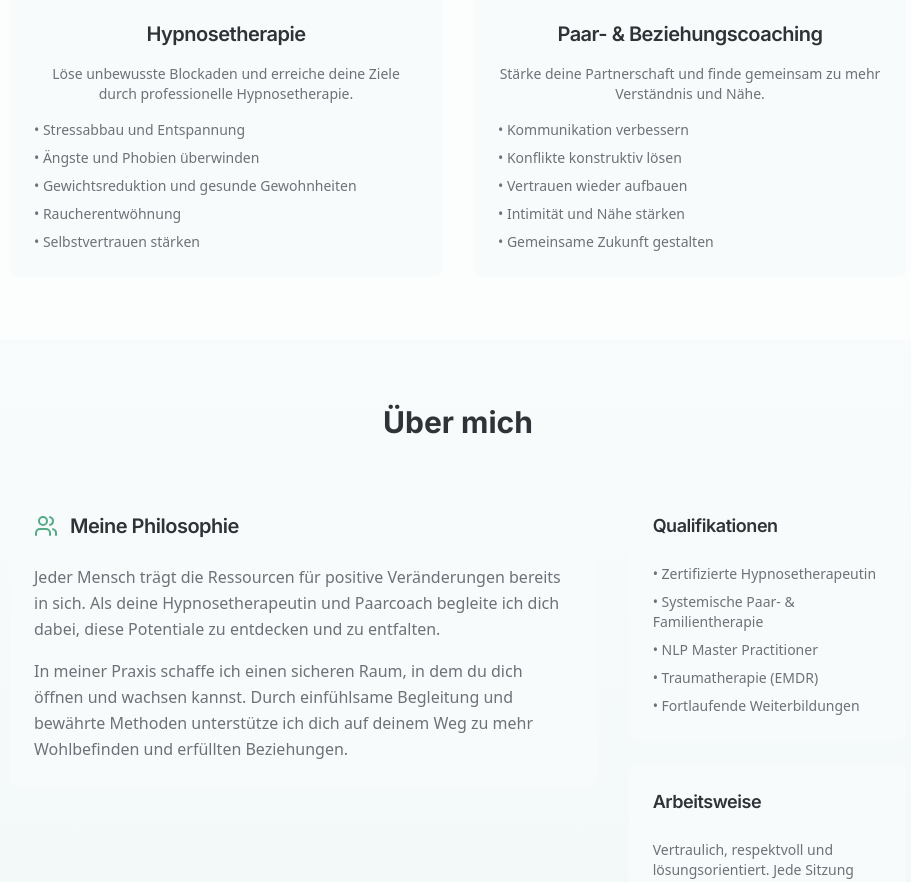
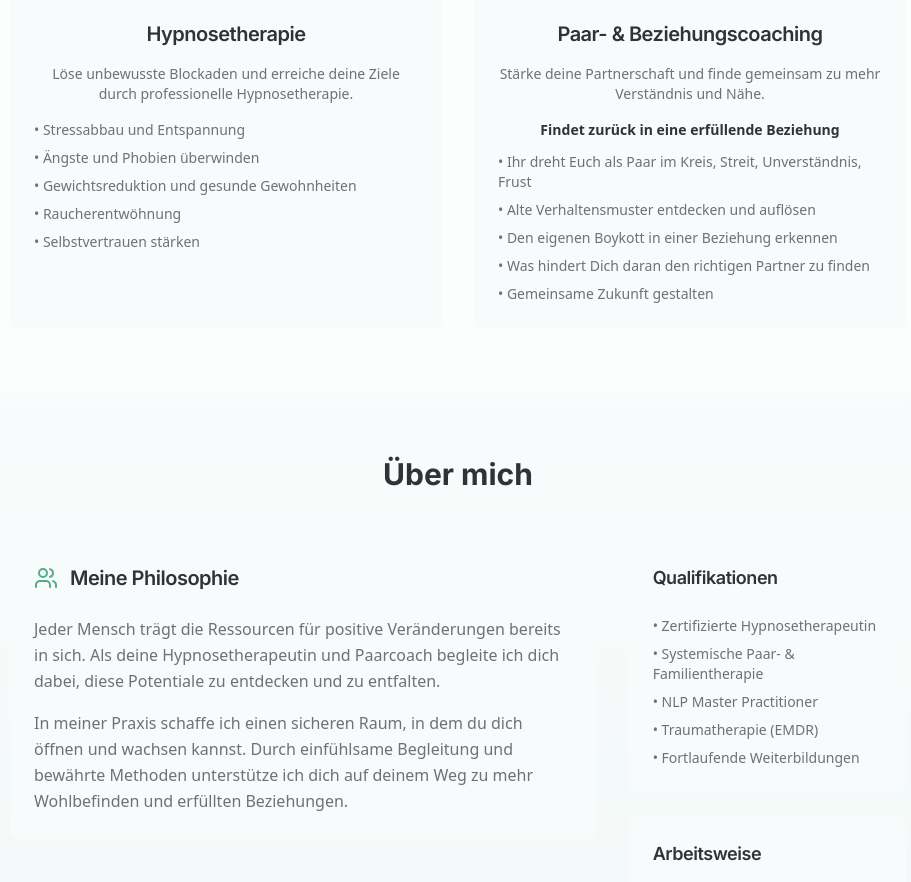
Before and after one commit to design-capturemedia/plauder-kiste, a React (Vite) app: page / in a window 1280 px wide. Shown: the part 854-1736 px from the top of the page, without its empty margins (182-1093 px from the left). Built offline with nearby package versions, Linux system fonts and the light colour scheme; the HTML template or start-up script is replaced by a standard one.

Commit message:
Add coaching content

```diff
--- a/src/pages/Index.tsx
+++ b/src/pages/Index.tsx
@@ -124,13 +124,19 @@ const Index = () => {
                 <CardDescription className="text-center text-muted-foreground">
                   Stärke deine Partnerschaft und finde gemeinsam zu mehr Verständnis und Nähe.
                 </CardDescription>
-                <ul className="space-y-2 text-sm text-muted-foreground">
-                  <li>• Kommunikation verbessern</li>
-                  <li>• Konflikte konstruktiv lösen</li>
-                  <li>• Vertrauen wieder aufbauen</li>
-                  <li>• Intimität und Nähe stärken</li>
-                  <li>• Gemeinsame Zukunft gestalten</li>
-                </ul>
+
+                <div className="space-y-3">
+                  <h4 className="text-sm font-semibold text-foreground text-center">
+                    Findet zurück in eine erfüllende Beziehung
+                  </h4>
+                  <ul className="space-y-2 text-sm text-muted-foreground">
+                    <li>• Ihr dreht Euch als Paar im Kreis, Streit, Unverständnis, Frust</li>
+                    <li>• Alte Verhaltensmuster entdecken und auflösen</li>
+                    <li>• Den eigenen Boykott in einer Beziehung erkennen</li>
+                    <li>• Was hindert Dich daran den richtigen Partner zu finden</li>
+                    <li>• Gemeinsame Zukunft gestalten</li>
+                  </ul>
+                </div>
               </CardContent>
             </Card>
           </div>
```
